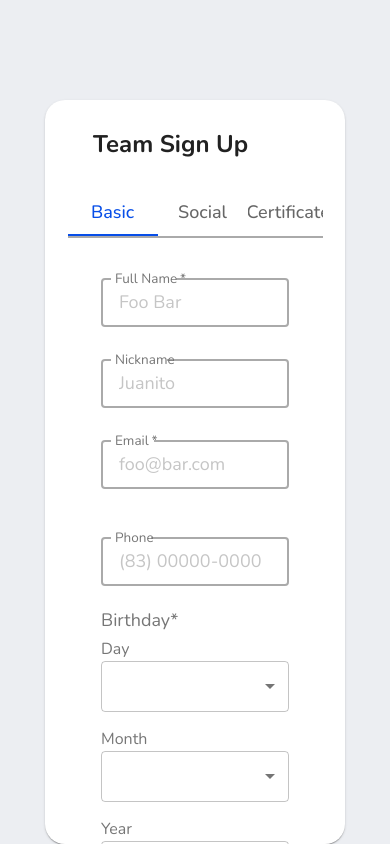
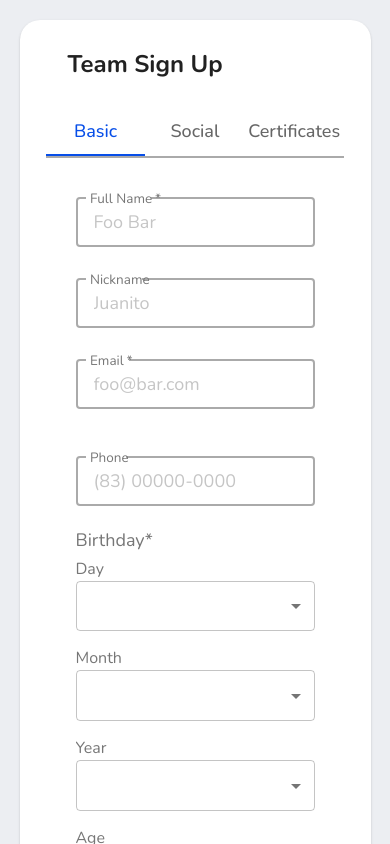
Before and after one commit to laufoes/team-project-v2, a React (Create React App) app: page / in a window 390 px wide. Shown: the top 844 px of the page. Built offline with nearby package versions, Linux system fonts and the light colour scheme.

Commit message:
styles: fixes responsiveness

```diff
--- a/src/pages/SignUp.tsx
+++ b/src/pages/SignUp.tsx
@@ -8,7 +8,11 @@ function SignUp() {
   return (
     <PageContextProvider>
       <PageContainer>
-          <Paper>
+          <Paper sx={{ height: 'fit-content', minHeight: 700, width: {
+            xs: '90%',
+            sm: 550,
+            md: 617,
+          } }}>
             <Typography variant='h1' sx={{ alignSelf: 'flex-start', mx: 6, my: 1 }}>Team Sign Up</Typography>
             <NavTab />
           </Paper>
--- a/src/styles/theme.styles.tsx
+++ b/src/styles/theme.styles.tsx
@@ -63,7 +63,7 @@ const theme = createTheme({
                     flexDirection: 'column',
                     alignItems: 'center',
                     elevation: 3,
-                    marginTop: 100,
+                    marginTop: '5%',
                     borderRadius: 20,
                     px: 6,
                 }
```
